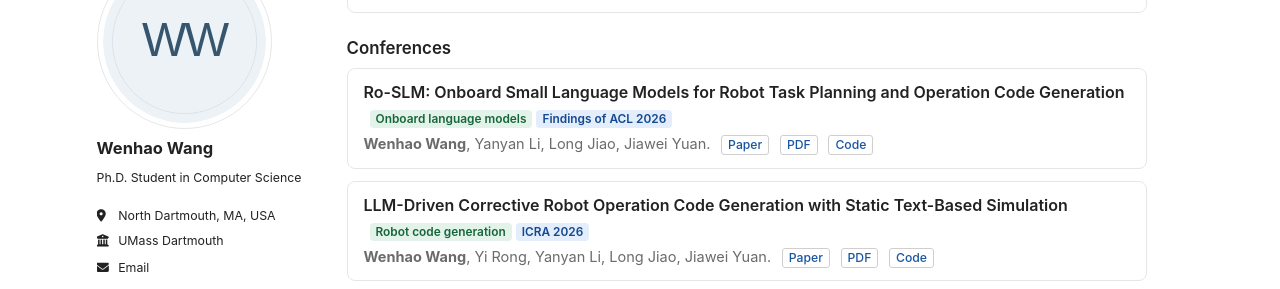
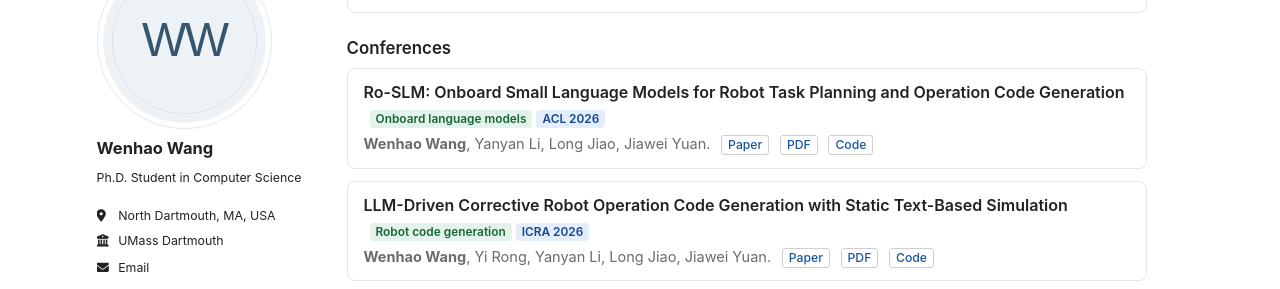
Before and after one commit to flyboyhoward/flyboyhoward.github.io, a Jekyll site: the page built from index.html, in a window 1280 px wide and 900 px high, scrolled down 1403 px. Shown: the part 149-438 px from the top of the window. Built offline with Jekyll 4.4.1, drawn with Linux system fonts in a browser that asks for light colours; some web fonts are replaced; a script that is not in the unit is left out.

Commit message:
Update Publication

```diff
--- a/_data/publications.yml
+++ b/_data/publications.yml
@@ -31,7 +31,7 @@
       category: conference
       topic: "Onboard language models"
       venue: "Findings of the Association for Computational Linguistics: ACL 2026, pp. 34436–34460"
-      venue_tag: Findings of ACL
+      venue_tag: ACL
       url: https://aclanthology.org/2026.findings-acl.1720/
       pdf_url: https://aclanthology.org/2026.findings-acl.1720.pdf
       code_url: https://github.com/ai-uavsec/Ro-SLM
```
